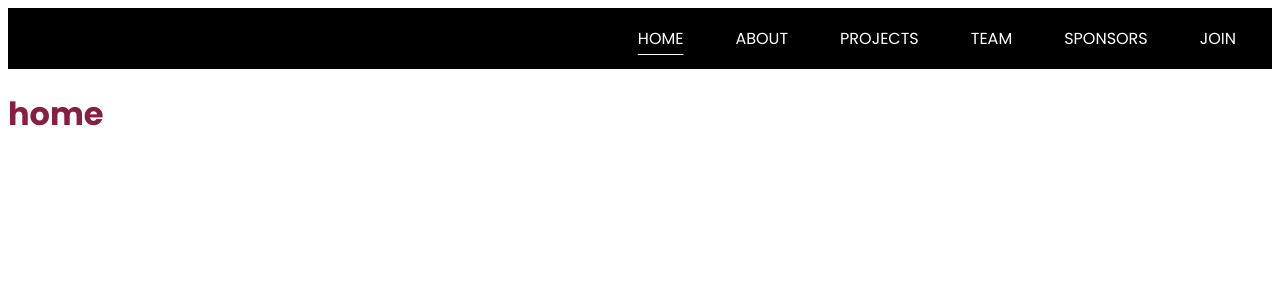
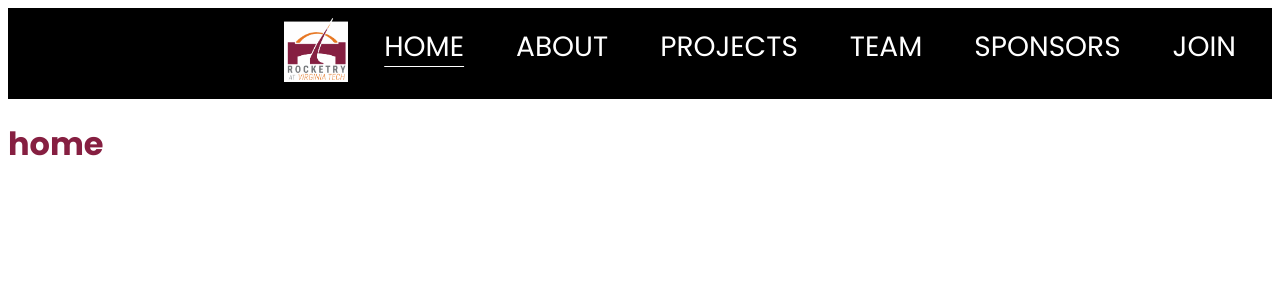
Before and after one commit to RocketryVT/rocketryvt.github.io, a Jekyll site: the page built from index.html, in a window 1280 px wide. Shown: the top 300 px of the page. Built offline with Jekyll 4.4.1, drawn with Linux system fonts in a browser that asks for light colours.

Commit message:
Increase nav bar font size; add torg logo

```diff
--- a/_includes/navigation.html
+++ b/_includes/navigation.html
@@ -1,5 +1,6 @@
 <nav>
 <ul>
+    <li><img src="TorgBridgeLogo.png" class="nav-logo" width="64" height="64"></li>
   {% for item in site.data.navigation %}
     <li><a href="{{ item.link }}" {% if page.url == item.link %}class="current"{% endif %}>{{ item.name }}</a></li>
   {% endfor %}
--- a/_sass/main.scss
+++ b/_sass/main.scss
@@ -22,6 +22,7 @@ nav ul {
     list-style-type: none;
     margin: 0;
     padding: 0;
+    overflow: hidden;
     display: flex;
     justify-content: flex-end;
     text-transform: uppercase;
@@ -34,7 +35,8 @@ nav li {
 nav li a {
     color: white;
     text-decoration: none;
-    font-size: 16px;
+    text-align: center;
+    font-size: 28px;
     padding: 8px 16px;
     display: block;
     text-decoration: underline 0.5px #000;
@@ -46,6 +48,10 @@ nav li a:hover {
   text-decoration-color: #fff;
 }
 
+@media screen and (max-width: 1050px) {
+  nav ul { display: block; };
+}
+
 .current {
     text-decoration: underline 0.5px;
     text-underline-offset: 10px;
```
